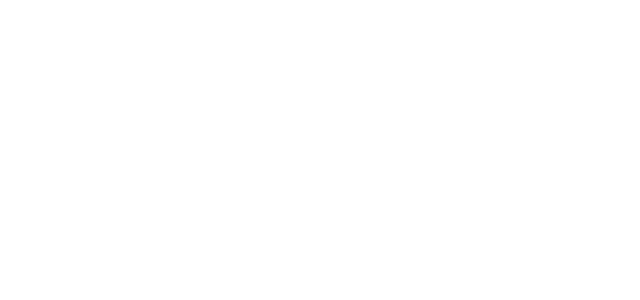
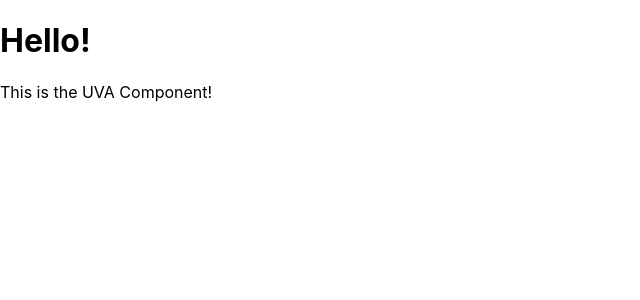
Before and after one commit to UVA2025/UVA2025Website, a React (Create React App) app in the folder frontend/: page /uva in a window 1280 px wide. Before the commit this address had no page. Shown: the top 300 px of the page, without its empty margins (0-640 px from the left). Built offline with nearby package versions, Linux system fonts and the light colour scheme.

Commit message:
React Router Example

```diff
--- a/frontend/src/App.js
+++ b/frontend/src/App.js
@@ -1,18 +1,15 @@
-import logo from './logo.svg';
 import './App.css';
-import HelloWorld from './Components/HelloWorld';
-import ToDoList from './Components/ToDoList';
+import HelloWorld from './Components/HomePage';
 import { BrowserRouter, Route, Routes } from 'react-router-dom'
+import UVAPage from './Components/UVA2025';
 
 function App() {
-  const pi = 3.14;
-  let x = "Maryland";
   return (
     <div>
       <BrowserRouter>
         <Routes>
           <Route path="/" element={<HelloWorld/>}></Route>
-          <Route path="/hello" element={<ToDoList/>}></Route>
+          <Route path="/uva" element={<UVAPage/>}></Route>
         </Routes>
       </BrowserRouter>
     </div>
--- a/frontend/src/Components/HelloWorld.js
+++ /dev/null
@@ -1,11 +0,0 @@
-const HelloWorld = (props) => {
-
-    return (
-        <div>
-            <h1>hello world!</h1>
-            <a href="localhost:3000/hello"><button> localhost:3000/hello</button></a>
-        </div>
-    );
-};
-
-export default HelloWorld;
--- /dev/null
+++ b/frontend/src/Components/HomePage.js
@@ -0,0 +1,11 @@
+const HomePage = (props) => {
+
+    return (
+        <div>
+            <h1>hello!</h1>
+            <p>This is the homepage!</p>
+        </div>
+    );
+};
+
+export default HomePage;
--- a/frontend/src/Components/ToDoList.js
+++ b/frontend/src/Components/ToDoList.js
@@ -8,9 +8,6 @@
     function addTodo() {
         todos.push(message);
 
-        // for (let i=0; i < todos.length; i++){
-        //     console.log("message: " + todos.at(i));
-        // }
     }
 
     const handleMessageChange = (event) => {
@@ -21,7 +18,6 @@
     return (
         <div>
             <textarea
-                // value={message}
                 onChange={handleMessageChange}
             />
             <button onClick={addTodo}>
--- /dev/null
+++ b/frontend/src/Components/UVA2025.js
@@ -0,0 +1,10 @@
+const UVAPage = (props) => {
+    return (
+        <div>
+            <h1>Hello!</h1>
+            <p>This is the UVA Component!</p>
+        </div>
+    )
+}
+
+export default UVAPage;
```
